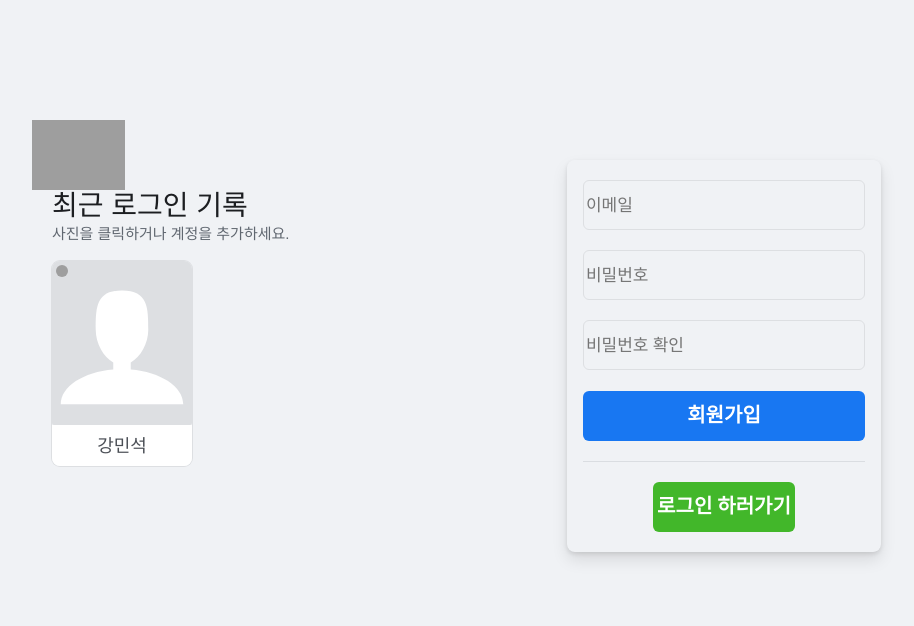
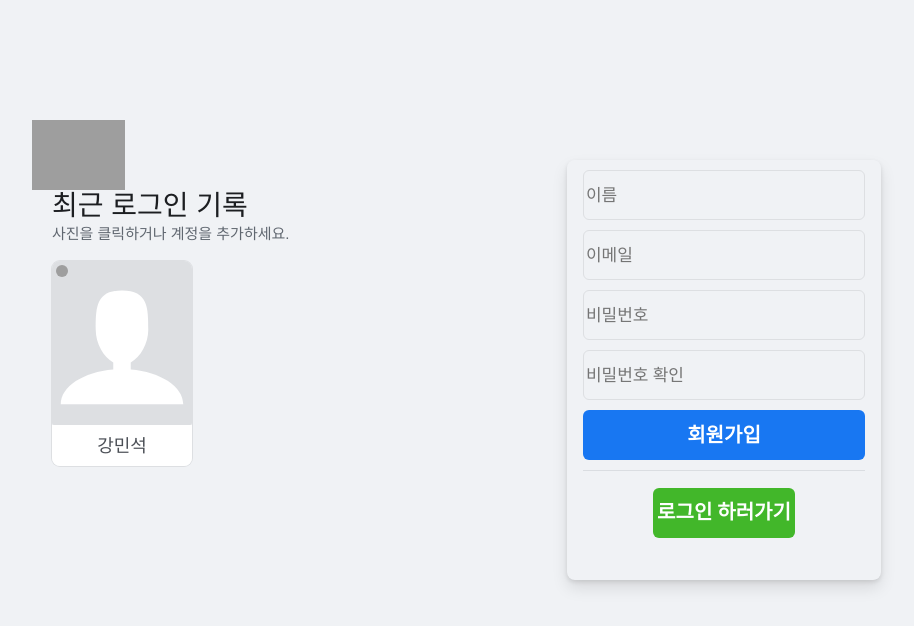
Before and after one commit to YFIMM/my-facebook, a Next.js app in the folder front/: page /auth in a window 1280 px wide. Both pictures are taken after a click on the element "새 계정 만들기". Shown: the top 626 px of the page, without its empty margins (140-1054 px from the left). Built offline with nearby package versions, Linux system fonts and the light colour scheme; grey boxes are pictures that could not be loaded.

Commit message:
update modal

```diff
--- a/front/components/Auth/LogIn/index.js
+++ b/front/components/Auth/LogIn/index.js
@@ -1,5 +1,9 @@
-import React from "react";
+import React, { useCallback } from "react";
 import PropTypes from "prop-types";
+import { message } from "antd";
+import axios from "axios";
+
+import useInput from "@hooks/useInput";
 
 import {
   Wrapper,
@@ -12,13 +16,40 @@ import {
 } from "@components/Auth/LogIn/style";
 
 const LogIn = ({ onChangeGoToSignUp }) => {
+  const [email, onChangeEmail] = useInput("");
+  const [password, onChangePassword] = useInput("");
+
+  const onSubmitForm = useCallback(
+    (e) => {
+      e.preventDefault();
+
+      if (!password || !password.trim()) {
+        message.error("비밀번호를 입력해주세요.", 2.5);
+        return;
+      }
+
+      //http 요청
+    },
+    [email, password]
+  );
+
   return (
     <Wrapper>
       <LogInContainer>
-        <Form>
-          <Input type="email" placeholder="이메일" />
-          <Input type="password" placeholder="비밀번호" />
-          <Button>로그인</Button>
+        <Form onSubmit={onSubmitForm}>
+          <Input
+            type="email"
+            placeholder="이메일"
+            value={email}
+            onChange={onChangeEmail}
+          />
+          <Input
+            type="password"
+            placeholder="비밀번호"
+            value={password}
+            onChange={onChangePassword}
+          />
+          <Button type="submit">로그인</Button>
           <Divider />
           <GoToBtn onClick={onChangeGoToSignUp}>새 계정 만들기</GoToBtn>
         </Form>
--- a/front/components/Auth/LogIn/style.js
+++ b/front/components/Auth/LogIn/style.js
@@ -9,7 +9,7 @@ export const Wrapper = styled.div`
 
 export const LogInContainer = styled.div`
   width: 70%;
-  height: 70%;
+  height: 48%;
   display: flex;
   box-shadow: 0 2px 4px rgba(0, 0, 0, 0.1), 0 8px 16px rgba(0, 0, 0, 0.1);
   border-radius: 8px;
@@ -24,7 +24,7 @@ export const Form = styled.form`
   display: flex;
   flex-direction: column;
   align-items: center;
-  justify-content: space-evenly;
+  justify-content: flex-start;
 `;
 
 export const Input = styled.input`
@@ -36,6 +36,7 @@ export const Input = styled.input`
   background-color: inherit;
   line-height: 16px;
   height: 50px;
+  margin-top: 10px;
 
   &:focus {
     border: 1px solid #1877f2;
@@ -45,7 +46,14 @@ export const Input = styled.input`
   }
 `;
 
-export const Button = styled.div`
+export const Error = styled.div`
+  margin: 3px 0px;
+  height: 15px;
+  font-size: 4px;
+  color: red;
+`;
+
+export const Button = styled.button`
   width: 100%;
   height: 50px;
   background-color: #1877f2;
@@ -57,6 +65,13 @@ export const Button = styled.div`
   text-align: center;
   color: white;
   font-weight: bold;
+  border: none;
+  outline: none;
+  margin: 10px 0px;
+
+  &: hover {
+    opacity: 0.7;
+  }
 `;
 
 export const Divider = styled.div`
@@ -77,4 +92,9 @@ export const GoToBtn = styled.div`
   font-weight: bold;
   border: none;
   border-radius: 6px;
+  margin: 10px 0px;
+
+  &: hover {
+    opacity: 0.7;
+  }
 `;
--- a/front/components/Auth/Modal/index.js
+++ b/front/components/Auth/Modal/index.js
@@ -1,7 +1,11 @@
-import React from "react";
+import React, { useCallback, useState } from "react";
 import PropTypes from "prop-types";
 import { ImUser } from "react-icons/im";
+import { Modal } from "antd";
 import { CloseOutlined } from "@ant-design/icons";
+import axios from "axios";
+
+import useInput from "@hooks/useInput";
 
 import {
   Wrapper,
@@ -11,38 +15,72 @@ import {
   ProfileImgContainer,
   ProfileImg,
   Form,
+  Error,
 } from "@components/Auth/Modal/style";
 import { Input, Button } from "@components/Auth/LogIn/style";
 
-const Modal = ({ onChangeOpenModal }) => {
+const ModalPage = ({ onChangeOpenModal, openModal }) => {
+  const [email, onChangeEmail] = useInput("");
+  const [password, onChangePassword] = useInput("");
+
+  const [logInError, setLogInError] = useState("");
+
+  const onSubmitForm = useCallback(
+    (e) => {
+      setLogInError("");
+      if (!password || !password.trim()) {
+        setLogInError("비밀번호를 입력해주세요.");
+        return;
+      }
+    },
+    [email, password]
+  );
+
   return (
-    <Wrapper>
-      <FormContainer>
-        <CloseBtnContainer>
-          <CloseBtn
-            onClick={onChangeOpenModal}
-            icon={<CloseOutlined style={{ color: "black" }} />}
-          />
-        </CloseBtnContainer>
-        <ProfileImgContainer>
-          <ProfileImg
-            size={140}
-            icon={<ImUser style={{ fontSize: "100px" }} />}
-          />
-          <span>강민석</span>
-        </ProfileImgContainer>
-        <Form>
-          <Input type="email" placeholder="이메일" />
-          <Input type="password" placeholder="비밀번호" />
-          <Button>로그인</Button>
-        </Form>
-      </FormContainer>
-    </Wrapper>
+    <Modal visible={openModal} footer={null} onCancel={onChangeOpenModal}>
+      <p>Some contents...</p>
+      <p>Some contents...</p>
+      <p>Some contents...</p>
+    </Modal>
+    // <Wrapper>
+    //   <FormContainer>
+    //     <CloseBtnContainer>
+    //       <CloseBtn
+    //         onClick={onChangeOpenModal}
+    //         icon={<CloseOutlined style={{ color: "black" }} />}
+    //       />
+    //     </CloseBtnContainer>
+    //     <ProfileImgContainer>
+    //       <ProfileImg
+    //         size={140}
+    //         icon={<ImUser style={{ fontSize: "100px" }} />}
+    //       />
+    //       <span>강민석</span>
+    //     </ProfileImgContainer>
+    //     <Form>
+    //       <Input
+    //         type="email"
+    //         placeholder="이메일"
+    //         value={email}
+    //         onChange={onChangeEmail}
+    //       />
+    //       <Input
+    //         type="password"
+    //         placeholder="비밀번호"
+    //         value={password}
+    //         onChange={onChangePassword}
+    //       />
+    //       {logInError && <Error>비밀번호를 입력해주세요.</Error>}
+    //       <Button onClick={onSubmitForm}>로그인</Button>
+    //     </Form>
+    //   </FormContainer>
+    // </Wrapper>
   );
 };
 
-Modal.propTypes = {
+ModalPage.propTypes = {
   onChangeOpenModal: PropTypes.func.isRequired,
+  openModal: PropTypes.bool.isRequired,
 };
 
-export default Modal;
+export default ModalPage;
--- a/front/components/Auth/Modal/style.js
+++ b/front/components/Auth/Modal/style.js
@@ -1,4 +1,4 @@
-import styled from "styled-components";
+import styled, { keyframes } from "styled-components";
 import { Avatar } from "antd";
 
 export const Wrapper = styled.div`
@@ -10,7 +10,7 @@ export const Wrapper = styled.div`
   position: absolute;
   right: 0;
   top: 0;
-  z-index: 400;
+  z-index: 1;
   display: flex;
   justify-content: center;
   align-items: center;
@@ -67,7 +67,7 @@ export const ProfileImg = styled(Avatar)`
   justify-content: center;
 `;
 
-export const Form = styled.form`
+export const Form = styled.div`
   width: 100%;
   display: flex;
   flex-direction: column;
@@ -75,3 +75,19 @@ export const Form = styled.form`
   align-items: center;
   justify-content: space-evenly;
 `;
+
+const disappear = keyframes`
+to   { visibility: hidden; }
+`;
+
+export const Error = styled.div`
+  color: red;
+  width: 100%;
+  height: 20px;
+  visibility: visible;
+  font-size: 7px;
+  display: flex;
+  align-items: center;
+  justify-content: center;
+  animation: ${disappear} 0s 3s forwards;
+`;
--- a/front/components/Auth/SignUp/index.js
+++ b/front/components/Auth/SignUp/index.js
@@ -1,29 +1,101 @@
-import React from "react";
+import React, { useCallback, useState } from "react";
 import PropTypes from "prop-types";
+import { message } from "antd";
+import axios from "axios";
+
+import useInput from "@hooks/useInput";
 
 import {
   Wrapper,
-  LogInContainer,
   Form,
   Input,
   Button,
   Divider,
   GoToBtn,
+  Error,
 } from "@components/Auth/LogIn/style";
+import { SignUpContainer } from "@components/Auth/SignUp/style";
 
 const SignUp = ({ onChangeGoToSignUp }) => {
+  const [name, onChangeName] = useInput("");
+  const [email, onChangeEmail] = useInput("");
+  const [password, onChangePassword] = useInput("");
+
+  const [passwordCheck, setPasswordCheck] = useState("");
+
+  const [mismatchError, setMismatchError] = useState(false);
+
+  const onChangePasswordCheck = useCallback(
+    (e) => {
+      setPasswordCheck(e.target.value);
+      setMismatchError(password !== e.target.value);
+    },
+    [password]
+  );
+
+  const onSubmitForm = useCallback(
+    (e) => {
+      e.preventDefault();
+
+      if (!name || !name.trim()) {
+        message.error("닉네임을 입력해주세요.", 2.5);
+        return;
+      }
+
+      if (!mismatchError) {
+        //http 요청
+      } else {
+        message.error("비밀번호가 일치하지 않습니다.", 2.5);
+        return;
+      }
+    },
+    [email, password, name, passwordCheck, mismatchError]
+  );
+
   return (
     <Wrapper>
-      <LogInContainer>
-        <Form>
-          <Input type="email" placeholder="이메일" />
-          <Input type="password" placeholder="비밀번호" />
-          <Input type="password" placeholder="비밀번호 확인" />
-          <Button>회원가입</Button>
+      <SignUpContainer>
+        <Form onSubmit={onSubmitForm}>
+          <Input
+            type="text"
+            placeholder="이름"
+            value={name}
+            onChange={onChangeName}
+          />
+          <Input
+            type="email"
+            placeholder="이메일"
+            value={email}
+            onChange={onChangeEmail}
+          />
+          <Input
+            type="password"
+            placeholder="비밀번호"
+            value={password}
+            onChange={onChangePassword}
+          />
+          <Input
+            type="password"
+            placeholder="비밀번호 확인"
+            value={passwordCheck}
+            onChange={onChangePasswordCheck}
+          />
+          {mismatchError && <Error>비밀번호가 일치하지 않습니다.</Error>}
+          <Button type="submit">회원가입</Button>
           <Divider />
-          <GoToBtn onClick={onChangeGoToSignUp}>로그인 하러가기</GoToBtn>
+          <div
+            style={{
+              width: "100%",
+              height: "20%",
+              display: "flex",
+              alignItems: "center",
+              justifyContent: "center",
+            }}
+          >
+            <GoToBtn onClick={onChangeGoToSignUp}>로그인 하러가기</GoToBtn>
+          </div>
         </Form>
-      </LogInContainer>
+      </SignUpContainer>
     </Wrapper>
   );
 };
--- /dev/null
+++ b/front/components/Auth/SignUp/style.js
@@ -0,0 +1,12 @@
+import styled from "styled-components";
+
+export const SignUpContainer = styled.div`
+  width: 70%;
+  height: 75%;
+  display: flex;
+  box-shadow: 0 2px 4px rgba(0, 0, 0, 0.1), 0 8px 16px rgba(0, 0, 0, 0.1);
+  border-radius: 8px;
+  border: none;
+  justify-content: center;
+  margin-top: 40px;
+`;
--- a/front/package.json
+++ b/front/package.json
@@ -12,6 +12,7 @@
     "@ant-design/icons": "^4.3.0",
     "@zeit/next-css": "^1.0.1",
     "antd": "^4.8.5",
+    "axios": "^0.21.0",
     "babel-plugin-styled-components": "^1.12.0",
     "css-loader": "^5.0.1",
     "extract-text-webpack-plugin": "^3.0.2",
@@ -23,6 +24,7 @@
     "react-show-more-text": "^1.4.6",
     "style-loader": "^2.0.0",
     "styled-components": "^5.2.1",
-    "styled-jsx": "^3.3.2"
+    "styled-jsx": "^3.3.2",
+    "swr": "^0.3.9"
   }
 }
--- a/front/pages/auth.js
+++ b/front/pages/auth.js
@@ -29,7 +29,9 @@ const Auth = () => {
           <LogIn onChangeGoToSignUp={onChangeGoToSignUp} />
         )}
       </AuthContainer>
-      {openModal && <Modal onChangeOpenModal={onChangeOpenModal} />}
+      {openModal && (
+        <Modal openModal={openModal} onChangeOpenModal={onChangeOpenModal} />
+      )}
     </Wrapper>
   );
 };
```
Also changed, not shown: 1 other file (tests, documents, lock files or other folders).
